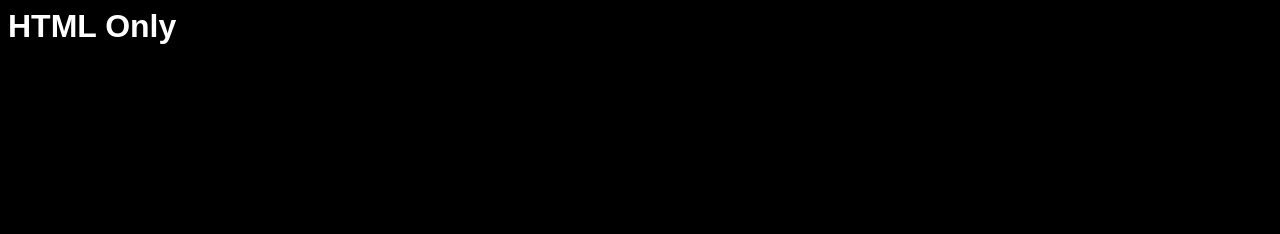
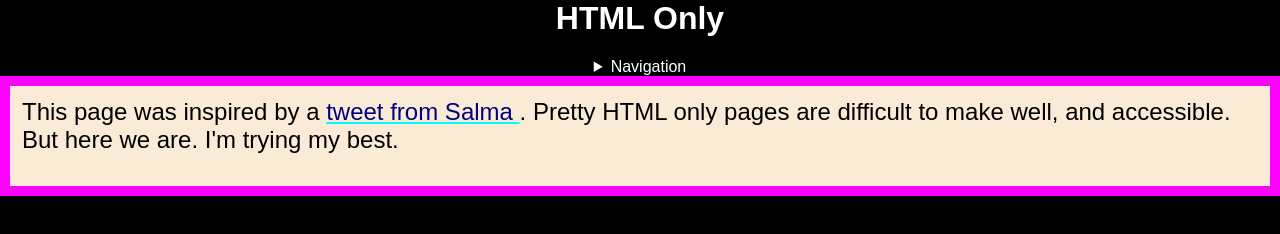
Before and after one commit to fimion/html-only, a plain HTML site: page index.html in a window 1280 px wide. Drawn offline with Linux system fonts and the light colour scheme.

Commit message:
More content.

```diff
--- a/index.html
+++ b/index.html
@@ -3,11 +3,61 @@
 <HEAD>
   <TITLE>HTML ONLY</TITLE>
 </HEAD>
-<BODY bgcolor="black">
+<BODY bgcolor="black" text="white" link="aqua" alink="lightskyblue" vlink="mediumpurple" topmargin="0" bottommargin="0"
+      leftmargin="0" rightmargin="0">
 <font color="white" face="Arial, sans-serif">
+  <header>
+    <h1>
+      <center>HTML Only</center>
+    </h1>
+    <nav>
+      <center>
+        <details>
+          <summary>Navigation</summary>
+          this is where links go
+        </details>
+      </center>
+    </nav>
+  </header>
+  <main>
+    <table role="presentation" cellspacing="0" bgcolor="magenta" width="100%" cellpadding="0">
+      <tr height="10px">
+        <td></td>
+        <td></td>
+        <td></td>
+      </tr>
+      <tr>
+        <td width="10px"></td>
+        <td height="100" bgcolor="#faebd7" valign="top">
 
-  <h1>HTML Only</h1>
+          <table role="presentation" cellpadding="10">
+            <tr>
+              <td valign="top">
+                <font color="black" size="5">
+                  <p>This page was inspired by a
+                    <a
+                      href="https://twitter.com/whitep4nth3r/status/1510568114966171649">
+                      <font color="navy">
+                        tweet from Salma
+                      </font>
+                    </a>. Pretty HTML only pages are difficult to make well, and accessible. But here we are. I'm trying my best.
+                  </p>
+                </font>
+              </td>
+            </tr>
+          </table>
 
+
+        </td>
+        <td width="10px"></td>
+      </tr>
+      <tr height="10px">
+        <td></td>
+        <td></td>
+        <td></td>
+      </tr>
+    </table>
+  </main>
 </font>
 </BODY>
 </HTML>
```
